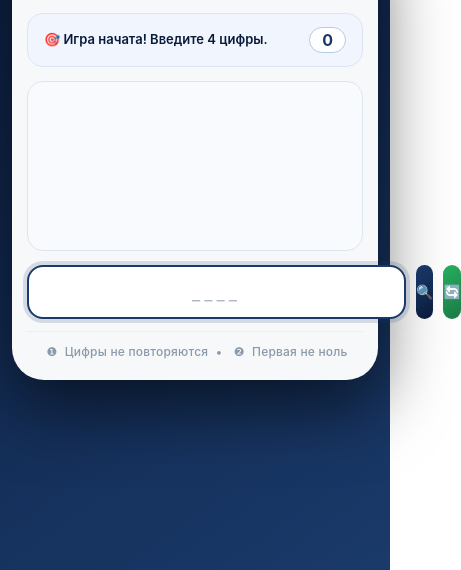
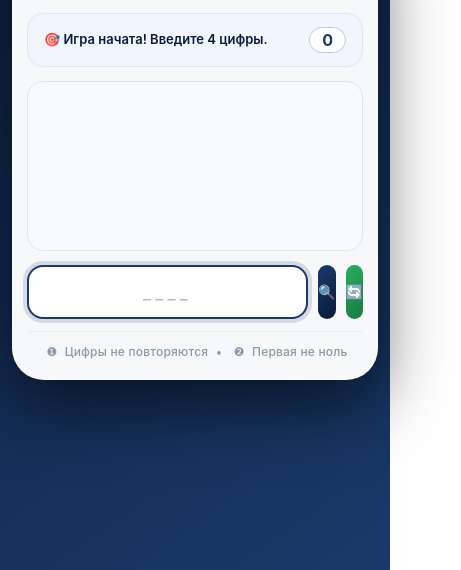
Before and after one commit to efits1974-ops/bulls-and-cows, a plain HTML site: page index.html in a window 390 px wide. Shown: the part 274-844 px from the top of the page, 461 px wide, since content can reach past the window. Drawn offline with Linux system fonts and the light colour scheme.

Commit message:
Update index.html

```diff
--- a/index.html
+++ b/index.html
@@ -160,7 +160,7 @@
             color: #1a8a4a;
         }
 
-        /* ===== ВВОД ===== */
+        /* ===== ВВОД (ИСПРАВЛЕНО) ===== */
         .input-area {
             display: flex;
             gap: 10px;
@@ -168,12 +168,13 @@
             align-items: stretch;
         }
         .input-area input {
-            flex: 0 0 140px;
+            flex: 1 1 100%;
+            min-width: 0;
             padding: 0 8px;
-            font-size: 26px;
+            font-size: max(18px, 5vw);
             font-weight: 700;
             text-align: center;
-            letter-spacing: 10px;
+            letter-spacing: max(6px, 2vw);
             border: 2px solid #b8cce0;
             border-radius: 16px;
             background: white;
@@ -262,11 +263,11 @@
             margin: 0 4px;
         }
 
-        /* ===== АДАПТИВ ===== */
+        /* ===== АДАПТИВ (ИСПРАВЛЕНО) ===== */
         @media (max-width: 420px) {
             .container { padding: 18px 14px 20px; }
             .header h1 { font-size: 22px; }
-            .input-area input { flex: 0 0 110px; font-size: 22px; letter-spacing: 8px; height: 54px; }
+            .input-area input { flex: 1 1 100%; font-size: 20px; letter-spacing: 6px; height: 54px; }
             .btn { height: 54px; font-size: 14px; }
             .history-box { height: 170px; font-size: 14px; }
             .status-text { font-size: 13px; }
```
